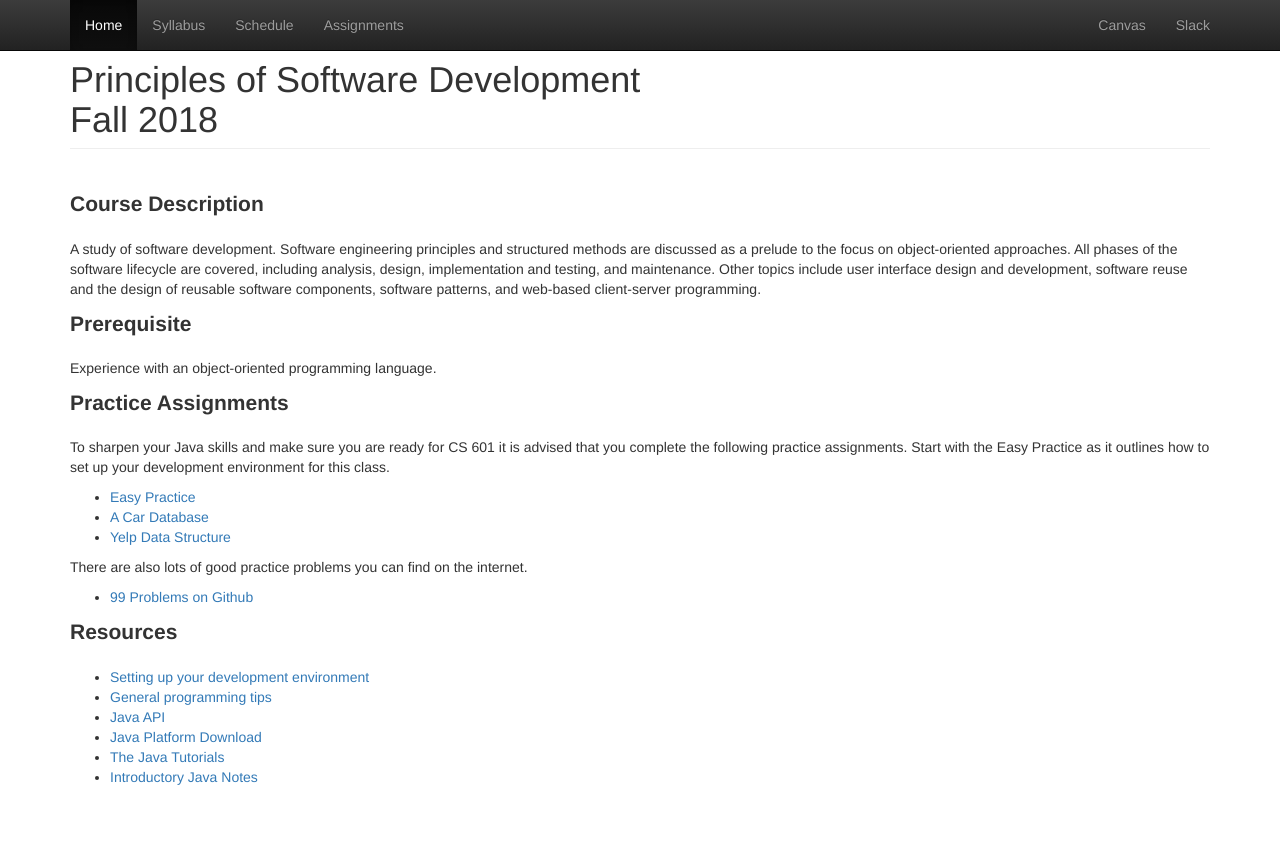
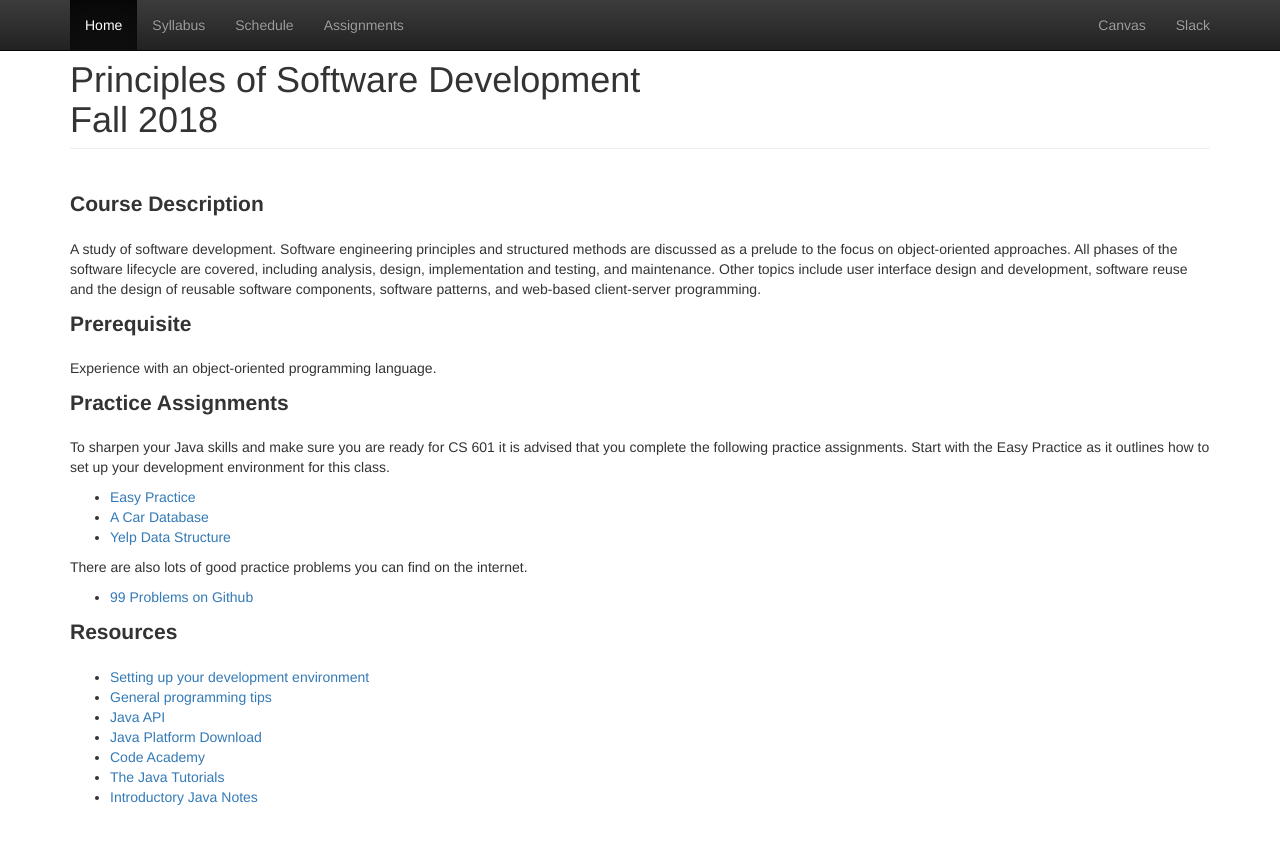
Before and after one commit to CS601-F18/cs601-f18.github.io, a Jekyll site: the page built from index.html, in a window 1280 px wide. Shown: the top 844 px of the page. Built offline with Jekyll 4.4.1, drawn with Linux system fonts in a browser that asks for light colours.

Commit message:
adding resources

```diff
--- a/index.html
+++ b/index.html
@@ -40,6 +40,7 @@ title: Home
 		<li><a href="https://github.com/CS601-F18/notes/blob/master/admin/tips.md">General programming tips</a></li>
 		<li><a href="https://docs.oracle.com/javase/8/docs/api/">Java API</a></li>
 		<li><a href="http://www.oracle.com/technetwork/java/javase/downloads/index.html">Java Platform Download</a></li>
+		<li><a href="https://www.codecademy.com/learn/learn-java">Code Academy</a></li>
 		<li><a href="http://docs.oracle.com/javase/tutorial/java/index.html">The Java Tutorials</a></li>
 		<li><a href="https://github.com/srollins/software-dev-materials/blob/master/notes/Intro.md
 ">Introductory Java Notes</a></li>
```
